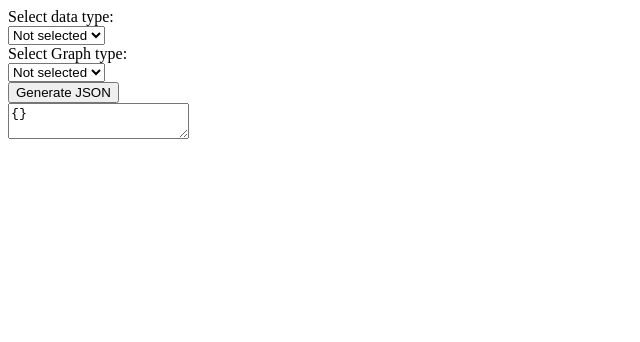
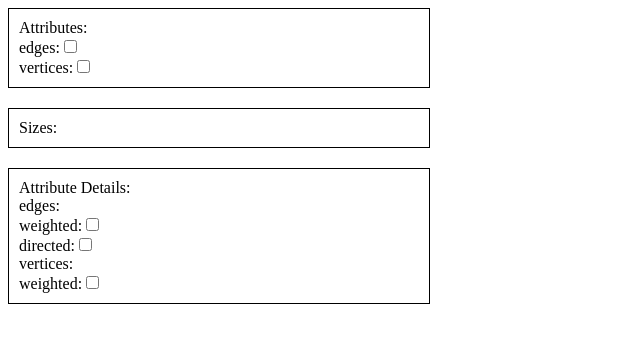
Before and after one commit to zafeirakopoulos/math-data, a React (Create React App) app in the folder jupyter/react-standalone/: page / in a window 1280 px wide. Shown: the top 342 px of the page, without its empty margins (0-640 px from the left). Built offline with nearby package versions, Linux system fonts and the light colour scheme.

Commit message:
Added InputGroup component. Trying to figure out making it recursive.

```diff
--- a/jupyter/react-standalone/src/definitions/all-definitions.ts
+++ b/jupyter/react-standalone/src/definitions/all-definitions.ts
@@ -1,94 +1,98 @@
 // TODO replace with a service to retrieve all objects
 
+// interface IDataType {
+//     name: string,
+//     plural: string,
+//     attributes: any,
+//     options: any,
+// }
+
 export const graph = {
-    name: "Graph",
-    plural: "Graphs",
-    attributes: ["edges"],
-    raw_types: ["dense", "sparse"],
-    raw: {
-        dense: {
-            edges: {
-                structure: "Matrix",
-                element: ["Boolean", "0"]
+    "name": "Graph",
+    "plural": "Graphs",
+    "attributes": {
+        "edges": "Boolean",
+        "vertices": "Boolean"
+    },
+    "options": {
+        "edges": {
+            "weighted": "Boolean",
+            "directed": "Boolean"
+        },
+        "vertices": {
+            "weighted": "Boolean"
+        }
+    },
+    "raw_types": {
+        "dense": "Boolean",
+        "sparse": "Boolean"
+    },
+    "size": {
+        "edges": "integer",
+        "vertices": "integer"
+    },
+    "raw": {
+        "dense": {
+            "edges": {
+                "structure": ["@size.vertices", "@size.vertices"],
+                "element": {
+                    "type": "Number",
+                    "default": "0"
+                }
+            },
+            "vertices": {
+                "structure": ["@size.vertices"],
+                "element": {
+                    "type": "Number",
+                    "default": "0"
+                }
             }
         },
-        sparse: {
-            edges: {
-                structure: "List",
-                element: {
-                    structure: ["Tuple", 2],
-                    element: ["Integer", "Integer"]
+        "sparse": {
+            "edges": {
+                "structure": ["@size.edges"],
+                "element": {
+                    "if": {
+                        "@options.edges.weighted": true
+                    },
+                    "then": {
+                        "structure": [3],
+                        "element":
+                            {
+                                "type": ["Integer", "Integer", "Number"]
+                            }
+                    },
+                    "else": {
+                        "if": {
+                            "@options.edges.weighted": false
+                        },
+                        "then": {
+                            "structure": [2],
+                            "element":
+                                {
+                                    "type": ["Integer", "Integer"]
+                                }
+                        }
+                    }
+                }
+            },
+            "vertices": {
+                "structure": ["@size.vertices"],
+                "element": {
+                    "type": "Number",
+                    "default": "0"
                 }
             }
         }
     }
 };
 
-export const graphVertexWeighted = {
-    inherits: ["Graph"],
-    name: "Vertex Weighted Graph",
-    plural: "Vertex Weighted Graphs",
-    attributes: ["vertices"],
-    parameters: {
-        vertex_weight_type: ["Number", "Integer"]
-    },
-    raw: {
-        dense: {
-            vertices: {
-                structure: "List",
-                element: ["{{vertex_weight_type}}", "Integer"]
-            }
-        },
-        sparse: {
-            vertices: {
-                structure: "List",
-                element: ["{{vertex_weight_type}}", "Integer"]
-            }
-        }
-    }
-};
-
-export const graphEdgeWeighted = {
-    inherits: ["Graph"],
-    name: "Edge Weighted Graph",
-    parameters: {
-        edge_weight_type: ["Number", "Integer"]
-    },
-    raw: {
-        dense: {
-            edges: {
-                element: ["{{edge_weight_type}}", "Integer"]
-            }
-        },
-        sparse: {
-            edges: {
-                element: {
-                    structure: ["Tuple", 3],
-                    element: [
-                        ["Integer", "Integer", "{{edge_weight_type}}"],
-                        [1, 1, "Integer"]
-                    ]
-                }
-            }
-        }
-    }
-};
-
-export const graphVertexWeightedEdgeWeighted = {
-    inherits: ["Vertex Weighted Graph", "Edge Weighted Graph"],
-    name: "Vertex and Edge Weighted Graph",
-    plural: "Vertex and Edge Weighted Graphs"
-};
-
 export class DataDefinitionService {
-    defs = {
+    static defs = {
         "Graph": graph,
-        "Vertex Weighted Graph": graphVertexWeighted,
-        "Edge Weighted Graph": graphEdgeWeighted,
-        "Vertex and Edge Weighted Graph": graphVertexWeightedEdgeWeighted,
     };
 
-    get(name: string) {
+    static get(name: string) {
         return this.defs[name];
     }
 }
--- a/jupyter/react-standalone/src/forms/graph-form.tsx
+++ b/jupyter/react-standalone/src/forms/graph-form.tsx
@@ -1,9 +1,7 @@
 import * as React from "react";
-import {graph, DataDefinitionService} from "../definitions/all-definitions";
-import {resolveInheritence} from "../util/helpers";
-import {SaveJson} from "../util/save-json";
-import {ComboBox} from "./combo-box";
-import {Matrix} from "./matrix";
+import {graph} from "../definitions/all-definitions";
+import {InputGroup} from "./input-group";
+import {InputGroupDetailed} from "./input-group-detailed";
 
 export interface IGraphFormState {
     data_type: number,
@@ -13,117 +11,64 @@ export interface IGraphFormState {
     definition: object
 }
 
-export class GraphForm extends React.Component<{}, IGraphFormState> {
+export class GraphForm extends React.Component<any, any> {
+    dataSource = null;
+
     constructor(props: any) {
         super(props);
 
         this.state = {
-            data_type: -1,
-            raw_type: -1,
-            input_elements: null,
-            json_output: {},
-            definition: {}
-        };
+            definition: graph,
+            attributes: {},
+            options: {},
+            raw_types: {},
+            sizes: {},
+            raw: null
+        }
+
+        // console.log(this.state.definition.attributes);
     }
 
     render() {
         return (
             <div>
-                Select data type:
+                <div className="input-group">
+                    Attributes:
+                    <InputGroup items={this.state.definition.attributes}
+                                onChange={this.createHandler('attributes')}/>
+                </div>
 
-                <ComboBox
-                    choices={Object.keys(DataDefinitionService)}
-                    onChange={this.handleChangeDataType}/>
+                <div className="input-group">
+                    Sizes:
+                    <InputGroup items={this.state.definition.size}
+                                enable={this.state.attributes}
+                                onChange={this.createHandler('sizes')}/>
+                </div>
 
-                Select {graph.name} type:
-
-                <ComboBox
-                    choices={graph.raw_types}
-                    onChange={this.handleChangeRawType}/>
-
-                {this.createStructure()}
-
-                <SaveJson jsonOutput={this.state.json_output}/>
+                <div className="input-group">
+                    Attribute Details:
+                    <InputGroup items={this.state.definition.options}
+                                onChange={this.createHandler('options')}
+                    />
+                    {/*<InputGroupDetailed*/}
+                        {/*items={this.state.definition.attributes}*/}
+                        {/*enable={this.state.attributes}*/}
+                        {/*onChange={this.createHandler('sizes')}/>*/}
+                </div>
             </div>
         );
     }
 
-    // = JSX Element Generators = //
+    createHandler = (stateName: string, extraValue?: object) => (event: any) => {
+        const target = event.target;
+        const value = target.type === 'checkbox' ? target.checked : target.value;
+        const name = target.name;
 
-    // TODO element must be recursive.
-    private createStructure(): JSX.Element {
-        if (this.state.raw_type == -1) {
-            return null;
-        }
-
-        if (typeof this.state.raw_type !== 'undefined') {
-            // e.g. "dense" or "sparse", depends on selection.
-            const rawTypeName = graph.raw_types[this.state.raw_type];
-            if (typeof rawTypeName === 'undefined') {
-                return null;
+        this.setState((prevState) => ({
+            [stateName]: {
+                ...prevState[stateName],
+                [name]: value
             }
-
-            // raw.dense.edges or raw.sparse.edges
-            const attrInfo = graph.raw[rawTypeName][graph.attributes[0]];
-
-            const structureType = attrInfo.structure;
-            const elementInfo = attrInfo.element;
-
-            const elementType = elementInfo[0];
-            const defaultValue = elementInfo[1];
-
-            const normalizedStructureType = structureType.trim().toLowerCase();
-            let col = 0;
-            // default 5 row, ultimately row count doesn't matter because we can expand at will.
-            let row = 5;
-            if (normalizedStructureType === "matrix") {
-                // const elemName = elementInfo[0];
-                // const elemDefault = elementInfo[1];
-                col = 6;
-                row = col;
-                return (<Matrix row={row}
-                                col={col}
-                                attrInfo={attrInfo}
-                                elementType={elementType}
-                                defaultValue={defaultValue}
-                                jsonOutputSetter={this.jsonOutputSetter}/>);
-
-            } else if (normalizedStructureType === "list") {
-                /* Have error with tuple continer */
-                // return (<TupleContainer tup_dimension={2}/>);
-                return (<Matrix row={row}
-                                col={2}
-                                elementType={elementType}
-                                defaultValue={defaultValue}
-                                jsonOutputSetter={this.jsonOutputSetter}/>)
-            }
-        }
-
-        return null;
+        }));
     }
-
-    // = JSON Parsers = //
-    private parseAttributes(json) {
-
-    }
-
-    private parseStructure(json) {
-
-    }
-
-    // = Event Handlers = //
-    private handleChangeDataType = (event: any) => {
-        const dataTypeIndex = event.target.value;
-        const definition = resolveInheritence(Object.keys(DataDefinitionService)[dataTypeIndex]);
-
-        this.setState({data_type: dataTypeIndex, definition});
-    };
-
-    private handleChangeRawType = (event: any) => {
-        this.setState({raw_type: event.target.value});
-    };
-
-    private jsonOutputSetter = (json: any) => {
-        this.setState({json_output: json});
-    };
 }
--- /dev/null
+++ b/jupyter/react-standalone/src/forms/input-group-detailed.tsx
@@ -0,0 +1,11 @@
+import React, {Component} from 'react';
+
+export class InputGroupDetailed extends Component<any, any> {
+    render() {
+        return (
+            <div>
+                asd
+            </div>
+        );
+    }
+}
--- /dev/null
+++ b/jupyter/react-standalone/src/forms/input-group.tsx
@@ -0,0 +1,63 @@
+import React, {Component} from 'react';
+import {Simulate} from "react-dom/test-utils";
+import input = Simulate.input;
+import {isObject} from "../util/helpers";
+
+export class InputGroup extends Component<any, any> {
+    constructor(props) {
+        super(props);
+    }
+
+    render() {
+        const inputs = [];
+
+        console.log(this.props);
+
+        for (const key in this.props.items) {
+            if (this.props.items.hasOwnProperty(key)) {
+                // if the enable for current input is undefined or false, we don't show it. Go to next iteration.
+                if (this.props.enable && !this.props.enable[key]) {
+                    continue;
+                }
+                const value = this.props.items[key];
+                console.log('kv', key, value);
+                let inputType;
+                if (isObject(value)) {
+                    console.log('NESTED', value);
+                    inputs.push(
+                        <div>
+                            {key}:
+                            {/*<input key={key}*/}
+                                   {/*name={key}*/}
+                                   {/*type={inputType}*/}
+                                   {/*onChange={this.props.onChange}/>*/}
+
+                            <InputGroup items={value} onChange={this.props.onChange}/>
+                        </div>
+                    );
+                } else {
+                    if (value === "Boolean") {
+                        inputType = "checkbox";
+                    } else if (value === "integer") {
+                        inputType = "text";
+                    }
+
+                    inputs.push(
+                        <div>
+                            {key}:
+                            <input key={key}
+                                   name={key}
+                                   type={inputType}
+                                   onChange={this.props.onChange}/>
+                        </div>
+                    );
+                }
+
+
+            }
+            // checkboxes.push(<input type="checkbox" value={""} onChange={this.props.handleChange}/>);
+        }
+
+        return (<div>{inputs}</div>);
+    }
+}
--- a/jupyter/react-standalone/src/forms/matrix.tsx
+++ b/jupyter/react-standalone/src/forms/matrix.tsx
@@ -74,7 +74,7 @@ export class Matrix extends React.Component<any, IMatrixState> {
     }
 
     // Children will call this callback when their input changes.
-    // This updates Matrix components data state.
+    // This updates Matrix components dataSource state.
     // Because we can't access child components inner state, we have to use this callback from parent.
     // By doing that we are setting Matrix component as source of thruth.
     private handleChange = (row: number, col: number, newValue: ValueType) => {
--- a/jupyter/react-standalone/src/style/index.css
+++ b/jupyter/react-standalone/src/style/index.css
@@ -15,3 +15,10 @@ table {
     border: 1px solid #ccc;
     display: inline-block;
 }
+
+.input-group {
+    border: 1px solid #000000;
+    padding: 10px;
+    margin-bottom: 20px;
+    width: 400px;
+}
```
